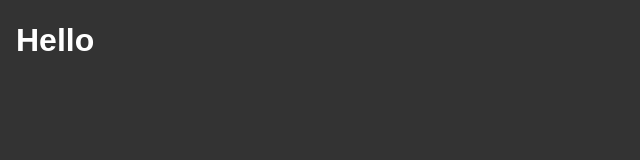
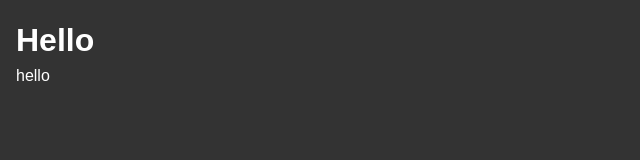
Before and after one commit to notAro14/next-ts-starter, a Next.js app: page / in a window 1280 px wide. Shown: the top 160 px of the page, without its empty margins (0-640 px from the left). Built offline with nearby package versions, Linux system fonts and the light colour scheme.

Commit message:
Add example of a component fetching data

```diff
--- /dev/null
+++ b/src/components/hello.tsx
@@ -0,0 +1,49 @@
+import { FC, useEffect, useState } from 'react'
+
+const Loading = () => <p role='progressbar'>Loading...</p>
+const Error = () => <p role='alert'>Failed to fetch data</p>
+const Success: FC<{
+  data: string
+}> = ({ data }) => <p>{data}</p>
+
+const Hello: FC = () => {
+  const [state, setState] = useState<{
+    status: 'success' | 'error' | 'pending' | 'idle'
+    data: null | { message: string }
+  }>({ data: null, status: 'idle' })
+
+  useEffect(() => {
+    ;(async () => {
+      setState({
+        status: 'pending',
+        data: null,
+      })
+      try {
+        const res = await fetch('/api/hello')
+        const data = (await res.json()) as { message: string }
+        setState({
+          status: 'success',
+          data,
+        })
+      } catch (e) {
+        setState({
+          status: 'error',
+          data: null,
+        })
+        console.error(e)
+      }
+    })()
+  }, [])
+
+  return (
+    <>
+      {state.status === 'pending' && <Loading />}
+      {state.status === 'error' && <Error />}
+      {state.status === 'success' && state.data && (
+        <Success data={state.data.message} />
+      )}
+    </>
+  )
+}
+
+export default Hello
--- /dev/null
+++ b/src/pages/api/hello.ts
@@ -0,0 +1,7 @@
+import type { NextApiHandler } from 'next'
+
+const handler: NextApiHandler = (req, res) => {
+  return res.json({ message: 'hello' })
+}
+
+export default handler
--- a/src/pages/index.tsx
+++ b/src/pages/index.tsx
@@ -1,3 +1,4 @@
+import Hello from 'components/hello'
 import SEO from 'shared/seo'
 import type { NextPageWithLayout } from 'types'
 
@@ -15,6 +16,7 @@ const IndexPage: NextPageWithLayout = () => {
         }}
       >
         <h1>Hello</h1>
+        <Hello />
       </main>
     </>
   )
```
